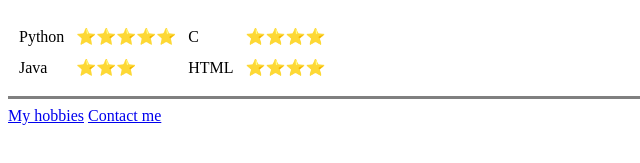
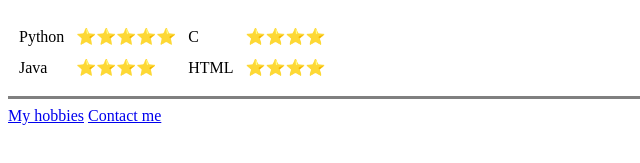
Before and after one commit to SyedTalha23/cv, a plain HTML site: page index.html in a window 1280 px wide. Shown: the part 595-758 px from the top of the page, 0-640 px from the left. Drawn offline with Linux system fonts and the light colour scheme.

Commit message:
Update index.html

```diff
--- a/index.html
+++ b/index.html
@@ -55,7 +55,7 @@
             </tr>
             <tr>
                 <td>Java</td>
-                <td>⭐⭐⭐</td>
+                <td>⭐⭐⭐⭐</td>
                 <td>HTML</td>
                 <td>⭐⭐⭐⭐</td>
             </tr>
```
